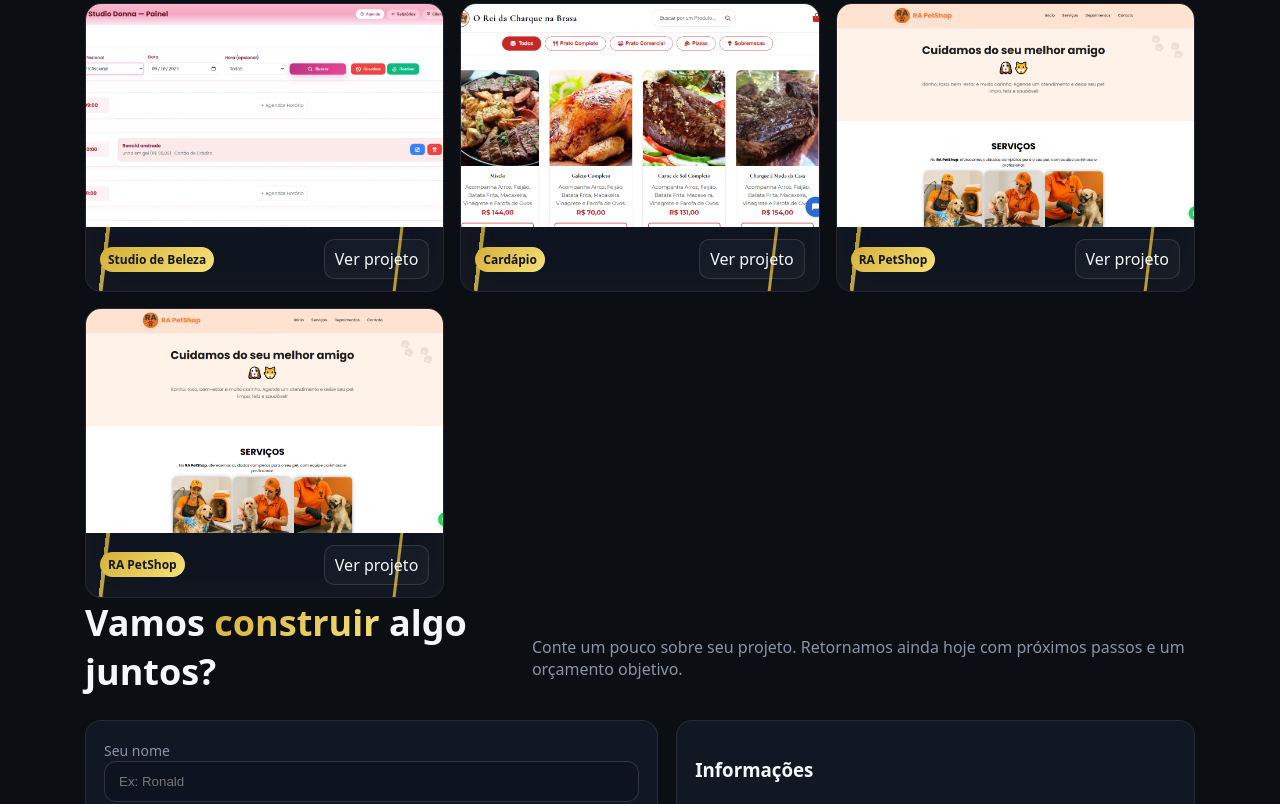
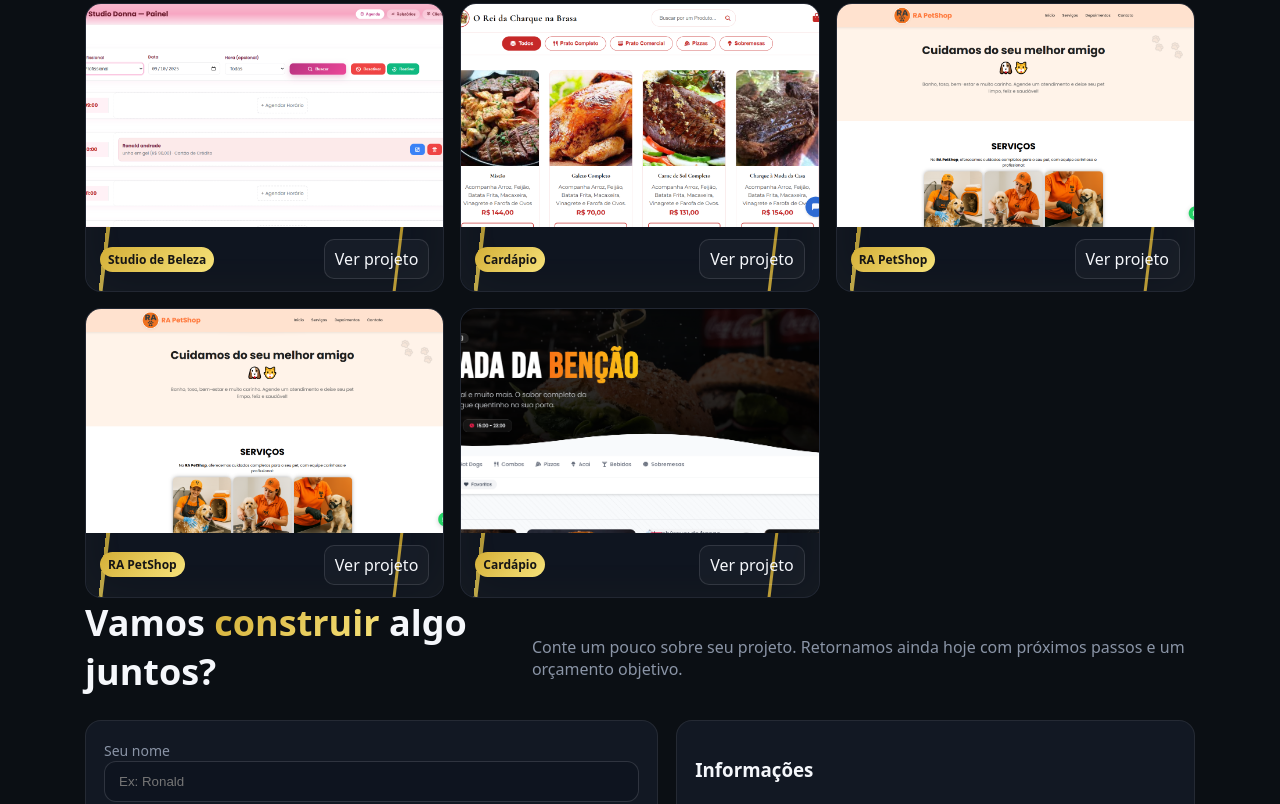
Before and after one commit to ronaldandrade25/ra-sistema, a plain HTML site: page index.html in a window 1280 px wide. Shown: the part 2412-3216 px from the top of the page. Drawn offline with Linux system fonts and the light colour scheme; files whose address does not match are found by name.

Commit message:
ajuste-sites

```diff
--- a/index.html
+++ b/index.html
@@ -324,6 +324,20 @@
                             projeto</a>
                     </div>
                 </article>
+
+
+
+    <article class="work reveal" data-cat="cardapio">
+        <div class="thumb" style="background-image:url('./assets/lanchonete.png');"></div>
+        <div class="meta">
+            <span class="tag">Cardápio</span>
+            <a class="open" href="https://cardapio-lanchonete-lac.vercel.app/" target="_blank" rel="noopener"
+                data-title="Página Administrativa – Cardápio" data-desc="Cardápio."
+                data-link="https://cardapio-lanchonete-lac.vercel.app/" data-embed="true"
+                data-img="assets/thumbs/cardapio.png">Ver projeto</a>
+        </div>
+    </article>
+
             </div>
         </section>
 
```
Also changed, not shown: assets/lanchonete.png (added).
